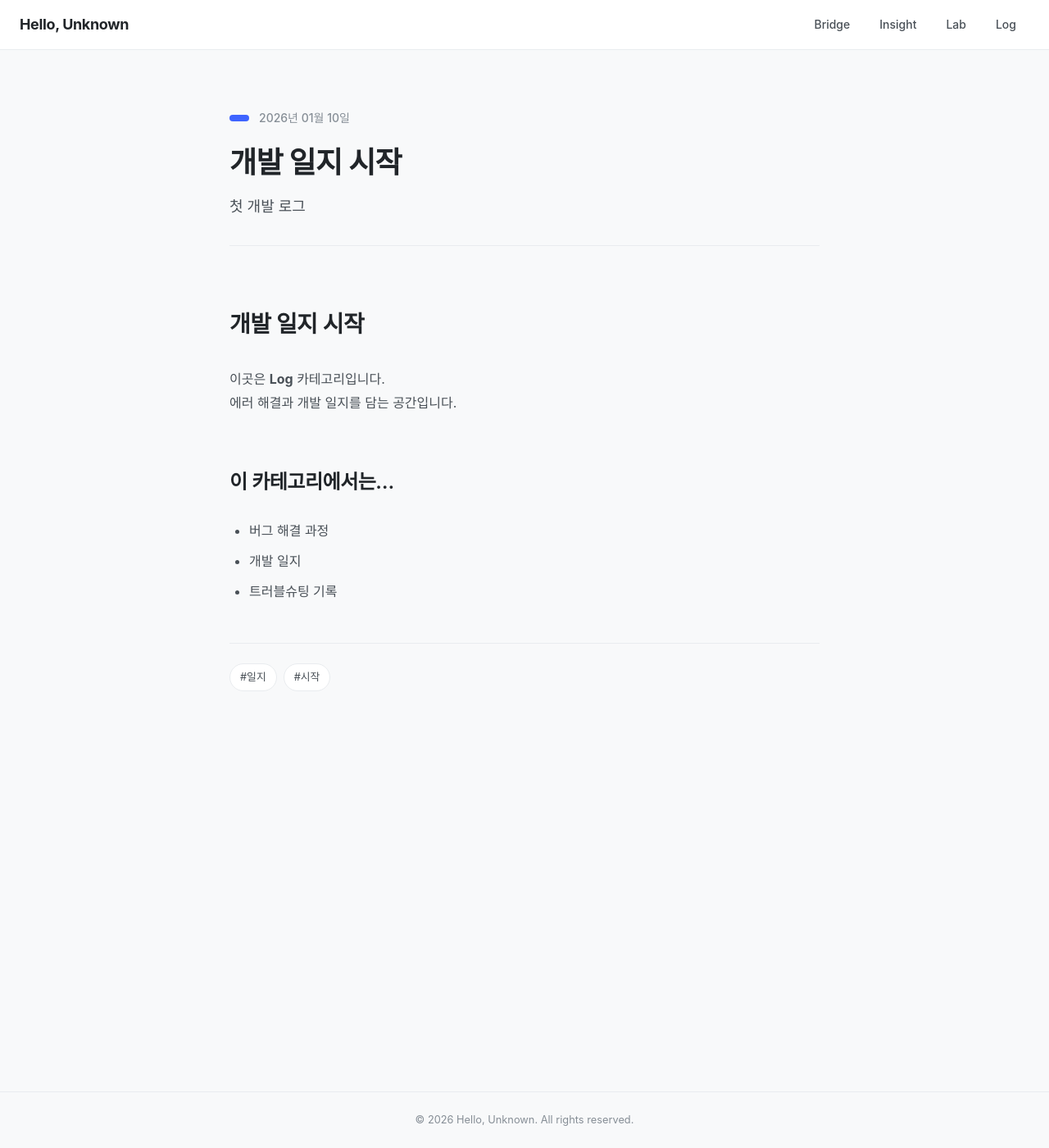
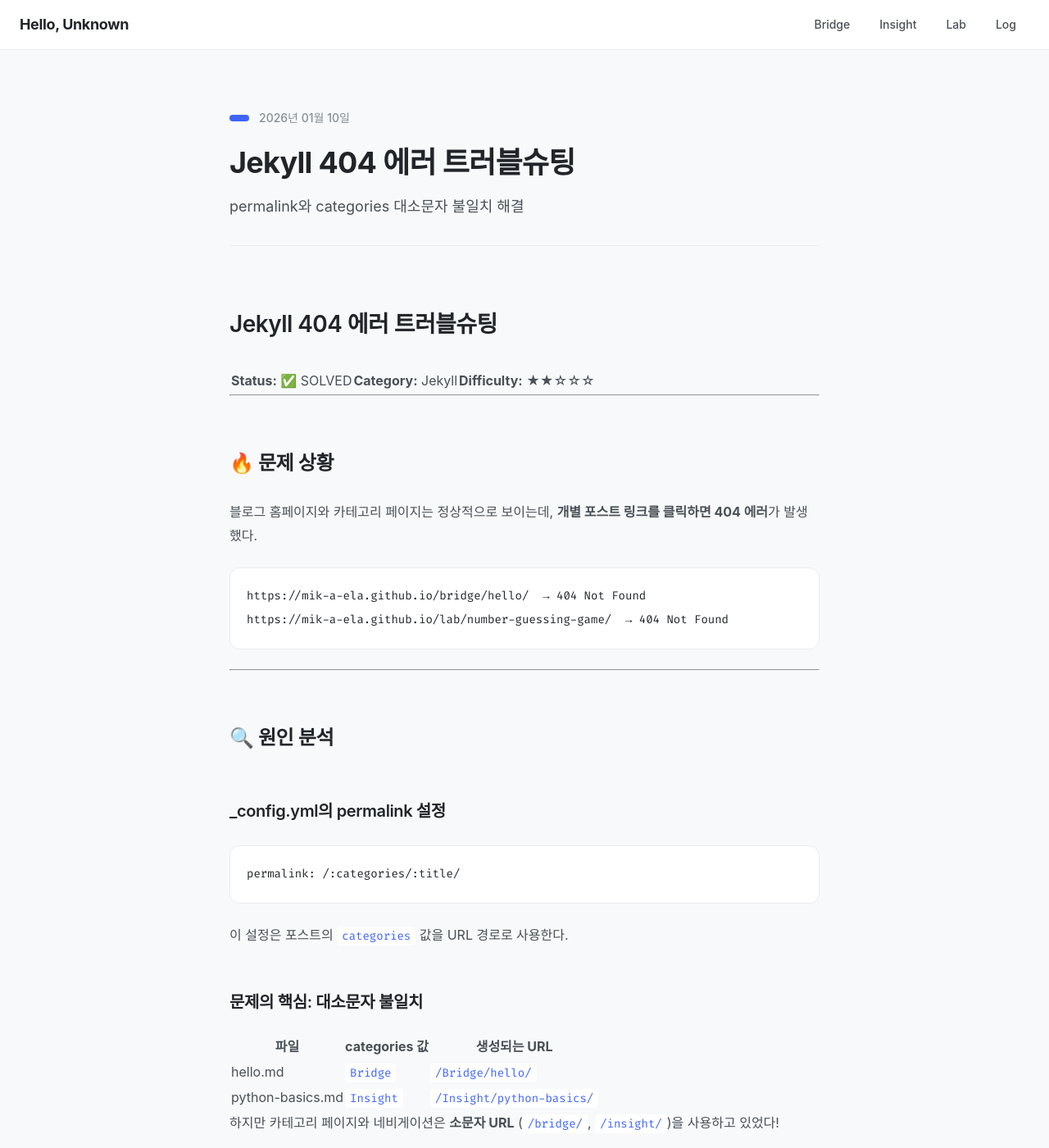
Before and after one commit to mik-a-ela/mik-a-ela.github.io, a Jekyll site: the page built from _posts/2026-01-10-dev-log.md, in a window 1280 px wide and 1400 px high. Shown: the whole window at 82% size. Built offline with Jekyll 4.4.1, drawn with Linux system fonts in a browser that asks for light colours; some of the changed text lies outside the part shown.

Commit message:
Add 404 troubleshooting post to Log

````diff
--- a/_posts/2026-01-10-dev-log.md
+++ b/_posts/2026-01-10-dev-log.md
@@ -1,19 +1,114 @@
 ---
 layout: post
-title: 개발 일지 시작
-description: 첫 개발 로그
+title: "Jekyll 404 에러 트러블슈팅"
+description: permalink와 categories 대소문자 불일치 해결
 date: 2026-01-10
 categories: log
-tags: [일지, 시작]
+tags: [트러블슈팅, Jekyll, GitHub-Pages]
 ---
 
-# 개발 일지 시작
+# Jekyll 404 에러 트러블슈팅
 
-이곳은 **Log** 카테고리입니다.
-에러 해결과 개발 일지를 담는 공간입니다.
+**Status:** ✅ SOLVED | **Category:** Jekyll | **Difficulty:** ★★☆☆☆
 
-## 이 카테고리에서는...
+---
 
-- 버그 해결 과정
-- 개발 일지
-- 트러블슈팅 기록
+## 🔥 문제 상황
+
+블로그 홈페이지와 카테고리 페이지는 정상적으로 보이는데, **개별 포스트 링크를 클릭하면 404 에러**가 발생했다.
+
+```
+https://mik-a-ela.github.io/bridge/hello/  → 404 Not Found
+https://mik-a-ela.github.io/lab/number-guessing-game/  → 404 Not Found
+```
+
+---
+
+## 🔍 원인 분석
+
+### _config.yml의 permalink 설정
+```yaml
+permalink: /:categories/:title/
+```
+
+이 설정은 포스트의 `categories` 값을 URL 경로로 사용한다.
+
+### 문제의 핵심: 대소문자 불일치
+
+| 파일 | categories 값 | 생성되는 URL |
+|------|---------------|--------------|
+| hello.md | `Bridge` | `/Bridge/hello/` |
+| python-basics.md | `Insight` | `/Insight/python-basics/` |
+
+하지만 카테고리 페이지와 네비게이션은 **소문자 URL** (`/bridge/`, `/insight/`)을 사용하고 있었다!
+
+```liquid
+<!-- index.html에서 소문자로 변환 -->
+{% assign cat = post.categories | first | downcase %}
+```
+
+**결과:**
+- 링크는 `/bridge/hello/`로 생성
+- 실제 Jekyll이 빌드한 경로는 `/Bridge/hello/`
+- 대소문자가 달라서 **404 발생!**
+
+---
+
+## 🛠️ 해결 방법
+
+### 1. 모든 포스트의 categories를 소문자로 통일
+
+**Before:**
+```yaml
+categories: Bridge
+categories: Insight
+categories: Lab
+categories: Log
+```
+
+**After:**
+```yaml
+categories: bridge
+categories: insight
+categories: lab
+categories: log
+```
+
+### 2. category.html 레이아웃 수정
+
+기존에는 존재하지 않는 Jekyll Collection을 참조하고 있었다:
+
+```liquid
+<!-- ❌ 잘못된 방식: site[page.collection]은 별도 컬렉션 참조 -->
+{% assign posts = site[page.collection] | sort: 'date' | reverse %}
+```
+
+`site.posts`에서 카테고리로 필터링하도록 수정:
+
+```liquid
+<!-- ✅ 올바른 방식: site.posts에서 카테고리 필터링 -->
+{% assign category_name = page.title | downcase %}
+{% assign posts = site.posts | where_exp: "post", "post.categories contains category_name" %}
+```
+
+---
+
+## ✅ 결과
+
+모든 포스트 링크가 정상 작동!
+
+| URL | 상태 |
+|-----|------|
+| `/bridge/hello/` | ✅ 정상 |
+| `/insight/python-basics/` | ✅ 정상 |
+| `/lab/number-guessing-game/` | ✅ 정상 |
+| `/log/dev-log/` | ✅ 정상 |
+
+---
+
+## 📚 배운 점
+
+- Jekyll permalink에서 `:categories`는 **대소문자를 그대로 유지**한다
+- URL 일관성을 위해 categories는 **항상 소문자로 작성**하자
+- Jekyll Collection(`site[name]`)과 Posts(`site.posts`)는 다르다
+- 문제 발생 시 **생성되는 URL 경로**를 직접 확인하자
````
